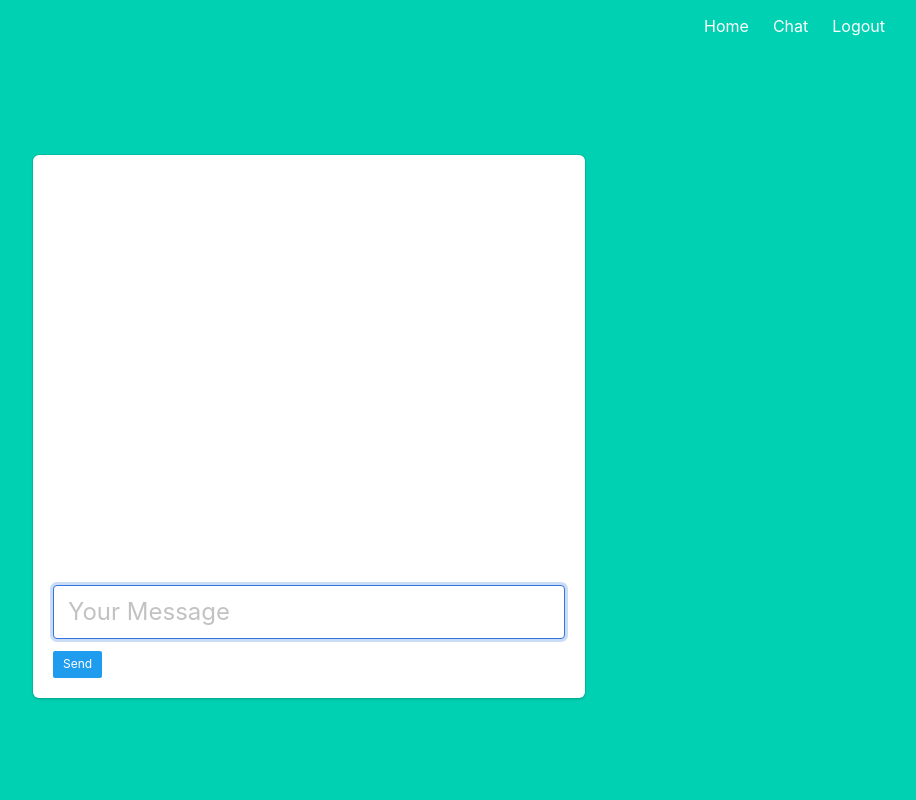
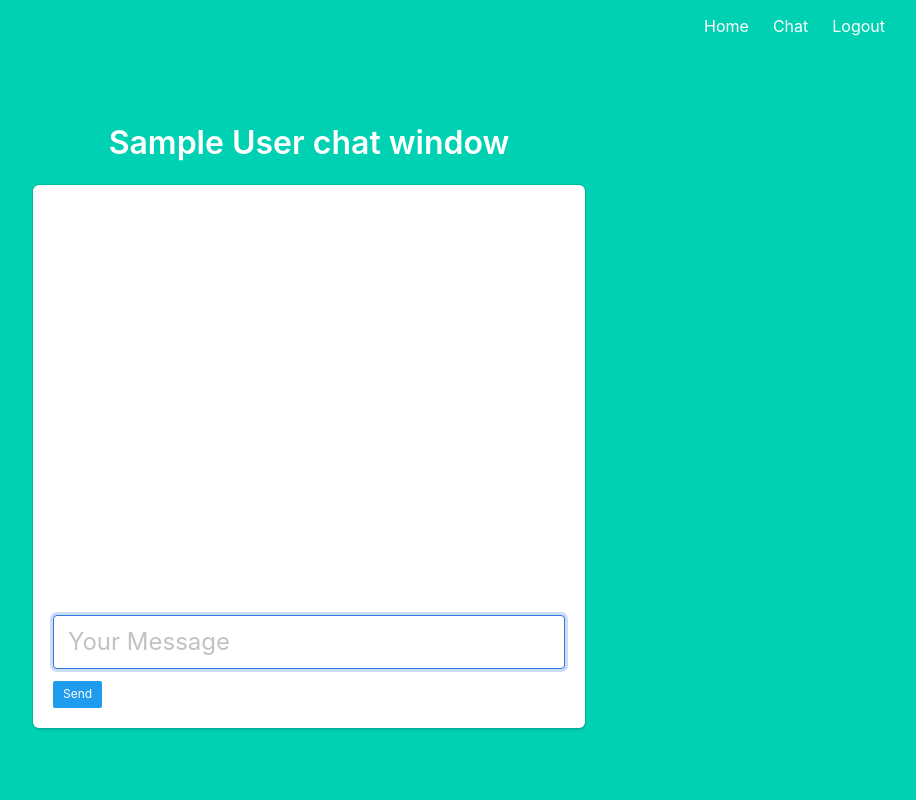
Before and after one commit to carlosost/python_challenge, a Flask app: page /chat in a window 1280 px wide. Shown: the whole page, without its empty margins (331-1247 px from the left). Run offline with Flask 2, Linux system fonts and the light colour scheme; the visitor is signed in with stand-in values (Sample User, id 1); data comes from the database, SQL or seed files in the repository; some libraries are stand-ins or nearby versions.

Commit message:
[WIP] 50 messages + scroll bottom

```diff
--- a/templates/chat.html
+++ b/templates/chat.html
@@ -16,8 +16,9 @@
 </style>
 
 <div class="column is-6 is-offset-3">
+    <h1 class="title">{{ name }} chat window</h1>
     <div class="box">
-        <div class="chat" style="height: 400px; overflow-y: scroll;"></div>
+        <div class="chat" id="chatId" style="height: 400px; overflow-y: scroll;"></div>
         <div>
             <form>
                 <div class="field">
@@ -39,13 +40,14 @@
 
         function addToChat(msg, reloading) {
             const span = document.createElement("span");
-            const chat = document.querySelector(".chat");
+            const chatHTMLDivElement = document.querySelector(".chat");
             span.innerHTML = `<span><strong>${msg.name}:</strong> ${msg.message}</span>`;
-            chat.append(span);
+            chatHTMLDivElement.append(span);
 
             if(!reloading) {
-                if(chat.childElementCount > 50) {
-
+                if(chatHTMLDivElement.childElementCount > 50) {
+                    const chatHTMLCollection = document.getElementsByClassName("chat");
+                    chatHTMLCollection[0].removeChild(chatHTMLCollection[0].childNodes[0]);
                 }
             }
         }
@@ -65,6 +67,7 @@
 
         socket.on('getMessage', (msg) => {
             addToChat(msg, false)
+            scrollToBottom()
         })
 
 
@@ -72,7 +75,12 @@
             for(msg of msgs) {
                 addToChat(msg, true)
             }
+            scrollToBottom()
         })
+
+        function scrollToBottom() {
+            document.getElementById('chatId').scrollTop = document.getElementById('chatId').scrollHeight
+        }
 
     }
 
```
